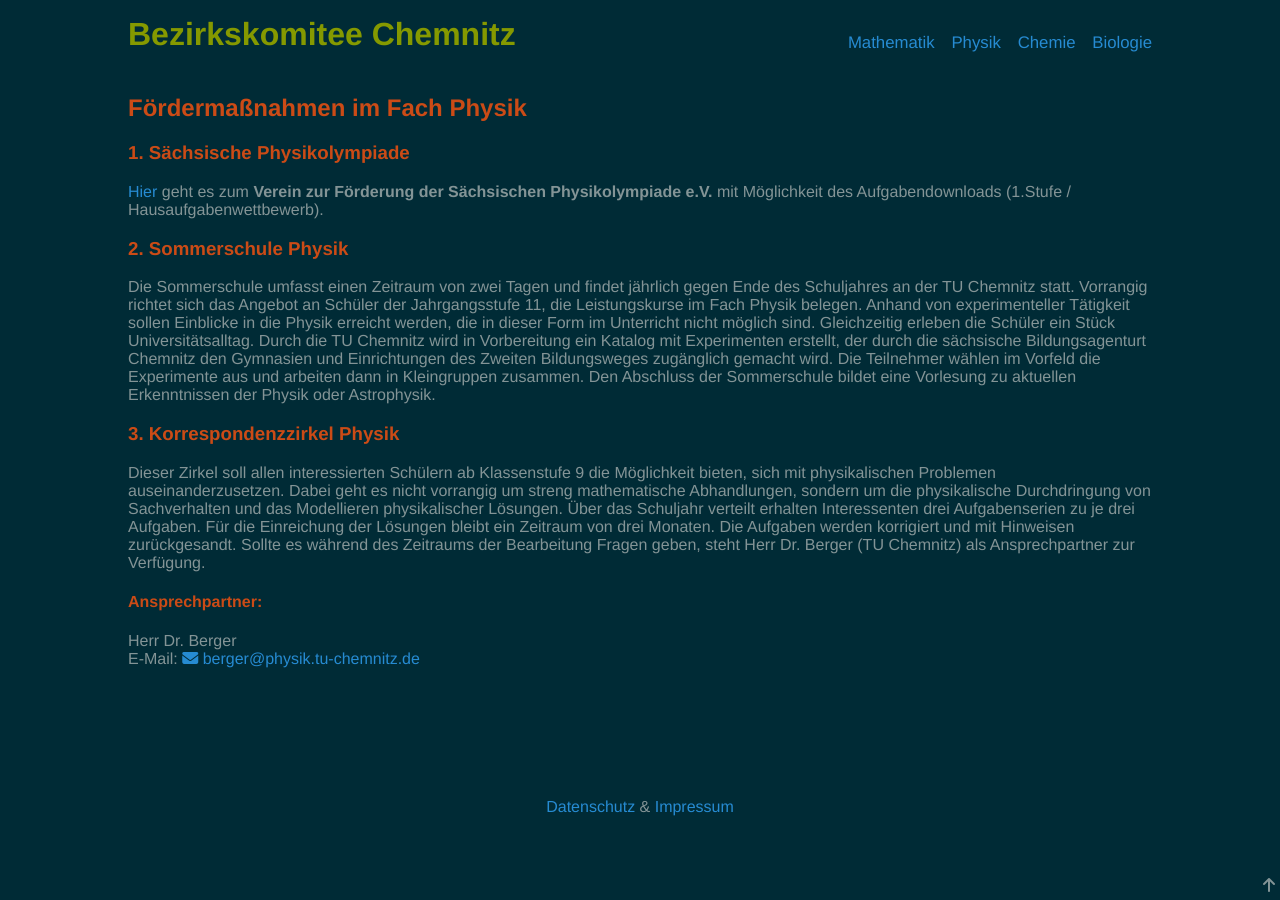
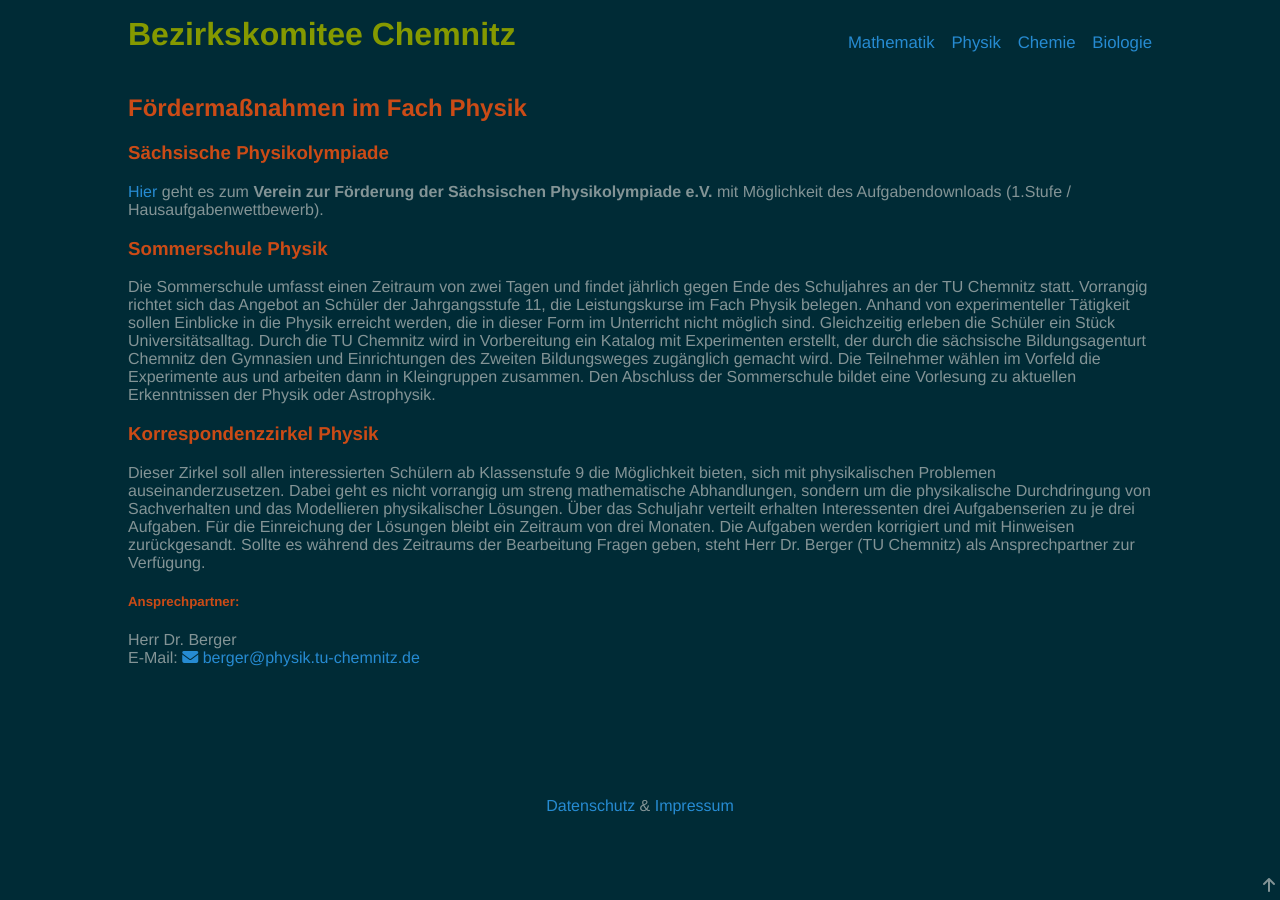
Before and after one commit to Bezirkskomitee-Chemnitz/Bezirkskomitee-Chemnitz.github.io, a Jekyll site: the page built from pages/physik/index.md, in a window 1280 px wide. Built offline with Jekyll 4.4.1, drawn with Linux system fonts in a browser that asks for light colours.

Commit message:
Update index.md

```diff
--- a/pages/physik/index.md
+++ b/pages/physik/index.md
@@ -5,12 +5,12 @@ permalink: /physik/
 
 # Fördermaßnahmen im Fach Physik
 
-## 1. Sächsische Physikolympiade
+## Sächsische Physikolympiade
 
 [Hier](http://www.lzphysik-chemnitz.de/) geht es zum **Verein zur Förderung der Sächsischen Physikolympiade e.V.**
 mit Möglichkeit des Aufgabendownloads (1.Stufe / Hausaufgabenwettbewerb).
 
-## 2. Sommerschule Physik
+## Sommerschule Physik
 
 Die Sommerschule umfasst einen Zeitraum von zwei Tagen und findet jährlich gegen Ende des Schuljahres an der TU Chemnitz
 statt. Vorrangig richtet sich das Angebot an Schüler der Jahrgangsstufe 11, die Leistungskurse im Fach Physik belegen.
@@ -21,7 +21,7 @@ Bildungsagenturt Chemnitz den Gymnasien und Einrichtungen des Zweiten Bildungswe
 Teilnehmer wählen im Vorfeld die Experimente aus und arbeiten dann in Kleingruppen zusammen.
 Den Abschluss der Sommerschule bildet eine Vorlesung zu aktuellen Erkenntnissen der Physik oder Astrophysik.
 
-## 3. Korrespondenzzirkel Physik
+## Korrespondenzzirkel Physik
 
 Dieser Zirkel soll allen interessierten Schülern ab Klassenstufe 9 die Möglichkeit bieten, sich mit physikalischen
 Problemen auseinanderzusetzen. Dabei geht es nicht vorrangig um streng mathematische Abhandlungen, sondern um die
@@ -31,7 +31,7 @@ Lösungen bleibt ein Zeitraum von drei Monaten. Die Aufgaben werden korrigiert u
 Sollte es während des Zeitraums der Bearbeitung Fragen geben, steht Herr Dr. Berger (TU Chemnitz) als Ansprechpartner
 zur Verfügung.
 
-### Ansprechpartner:
+#### Ansprechpartner:
 
 Herr Dr. Berger<br>
 E-Mail: {% include email.html email="berger@physik.tu-chemnitz.de" %}
```
